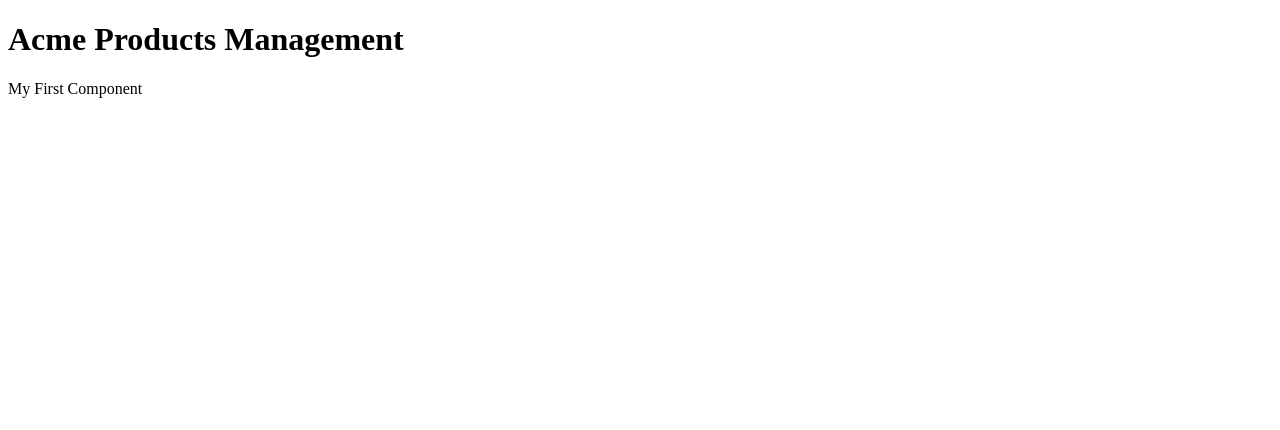
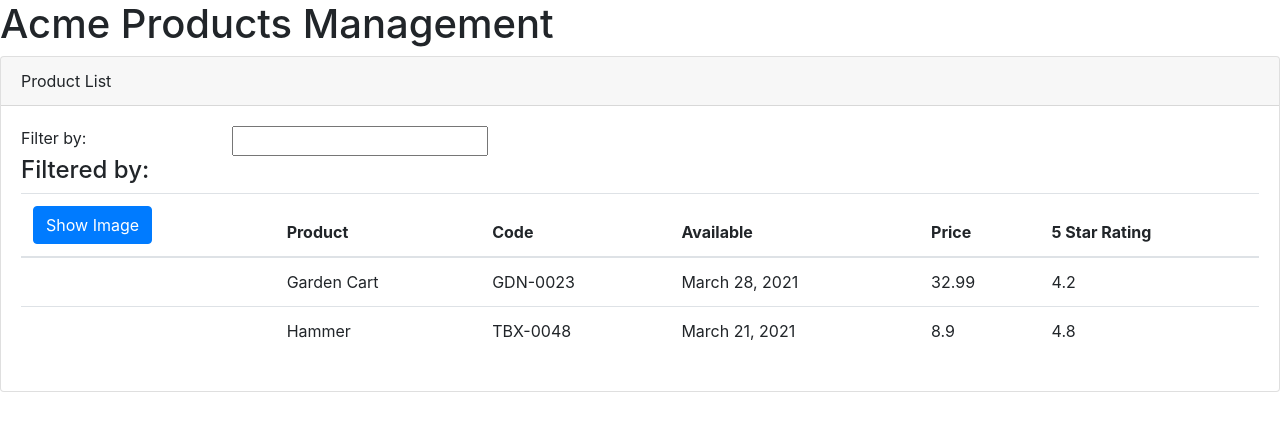
Before and after one commit to anibalortegap/APM, an Angular app: page / in a window 1280 px wide. Shown: the top 430 px of the page. Built offline with nearby package versions, Linux system fonts and the light colour scheme.

Commit message:
Install dependencies bootstrap, font-awesome and create feature productList and config global styles

```diff
--- a/package.json
+++ b/package.json
@@ -19,6 +19,8 @@
     "@angular/platform-browser": "~10.1.1",
     "@angular/platform-browser-dynamic": "~10.1.1",
     "@angular/router": "~10.1.1",
+    "bootstrap": "^4.6.0",
+    "font-awesome": "^4.7.0",
     "rxjs": "~6.6.0",
     "tslib": "^2.0.0",
     "zone.js": "~0.10.2"
--- a/src/app/app.component.ts
+++ b/src/app/app.component.ts
@@ -4,7 +4,7 @@ import { Component } from '@angular/core';
   template: `
     <div>
       <h1>{{ pageTitle }}</h1>
-      <div>My First Component</div>
+      <pm-products></pm-products>
     </div>
   `,
 })
--- /dev/null
+++ b/src/app/product/product-list.component.html
@@ -0,0 +1,46 @@
+<div class="card">
+  <div class="card-header">{{ pageTitle }}</div>
+  <div class="card-body">
+    <div class="row">
+      <div class="col-md-2">Filter by:</div>
+      <div class="col-md-4">
+        <input type="text" />
+      </div>
+    </div>
+    <div class="row">
+      <div class="col-md-6">
+        <h4>Filtered by:</h4>
+      </div>
+    </div>
+    <div class="table-responsive">
+      <table
+        class="table"
+        aria-describedby="List of products"
+        *ngIf="products.length"
+      >
+        <thead>
+          <tr>
+            <th id="buttonImage">
+              <button class="btn btn-primary">Show Image</button>
+            </th>
+            <th id="product">Product</th>
+            <th id="code">Code</th>
+            <th id="status">Available</th>
+            <th id="price">Price</th>
+            <th id="star">5 Star Rating</th>
+          </tr>
+        </thead>
+        <tbody>
+          <tr *ngFor="let product of products">
+            <td id="buttonImage"></td>
+            <td id="productName">{{ product.productName }}</td>
+            <td id="productCode">{{ product.productCode }}</td>
+            <td id="releaseDate">{{ product.releaseDate }}</td>
+            <td id="productPrice">{{ product.price }}</td>
+            <td id="startRating">{{ product.starRating }}</td>
+          </tr>
+        </tbody>
+      </table>
+    </div>
+  </div>
+</div>
--- /dev/null
+++ b/src/app/product/product-list.component.ts
@@ -0,0 +1,31 @@
+import { Component } from '@angular/core';
+
+@Component({
+  selector: 'pm-products',
+  templateUrl: './product-list.component.html',
+})
+export class ProductListComponent {
+  pageTitle: string = 'Product List';
+  products: any[] = [
+    {
+      productId: 2,
+      productName: 'Garden Cart',
+      productCode: 'GDN-0023',
+      releaseDate: 'March 28, 2021',
+      description: '15 gallon capacity rolling garden cart',
+      price: 32.99,
+      starRating: 4.2,
+      imageUrl: 'assets/images/garden_cart.png',
+    },
+    {
+      productId: 5,
+      productName: 'Hammer',
+      productCode: 'TBX-0048',
+      releaseDate: 'March 21, 2021',
+      description: 'Curved claw steel hammer',
+      price: 8.9,
+      starRating: 4.8,
+      imageUrl: 'assets/images/hammer.png',
+    },
+  ];
+}
--- a/src/styles.css
+++ b/src/styles.css
@@ -1 +1,4 @@
 /* You can add global styles to this file, and also import other style files */
+
+@import "~bootstrap/dist/css/bootstrap.min.css";
+@import "~font-awesome/css/font-awesome.min.css";
```
Also changed, not shown: src/app/app.module.ts (+5 -9 lines), tsconfig.json (+4 -4 lines), 1 other file (tests, documents, lock files or other folders).
